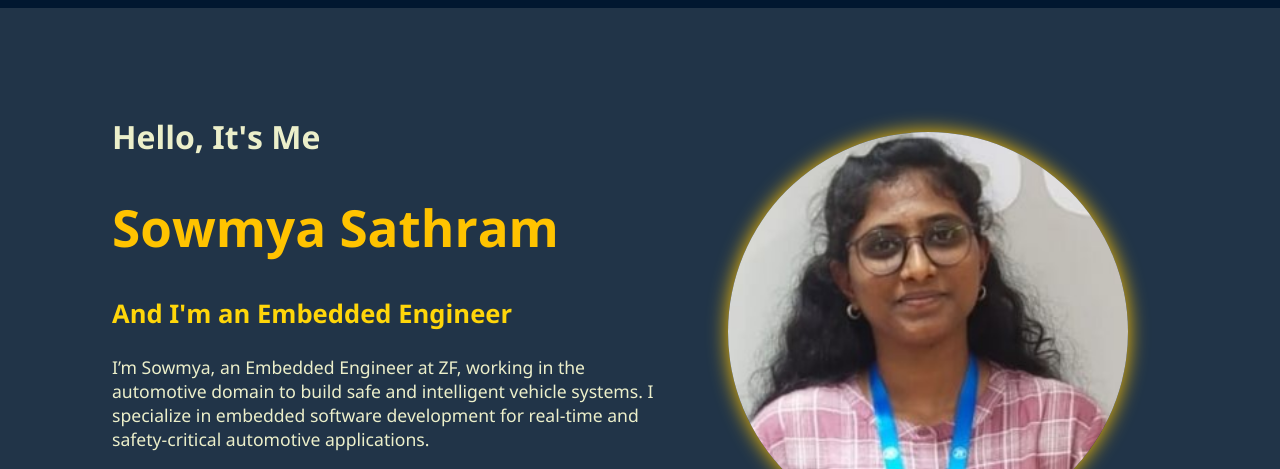
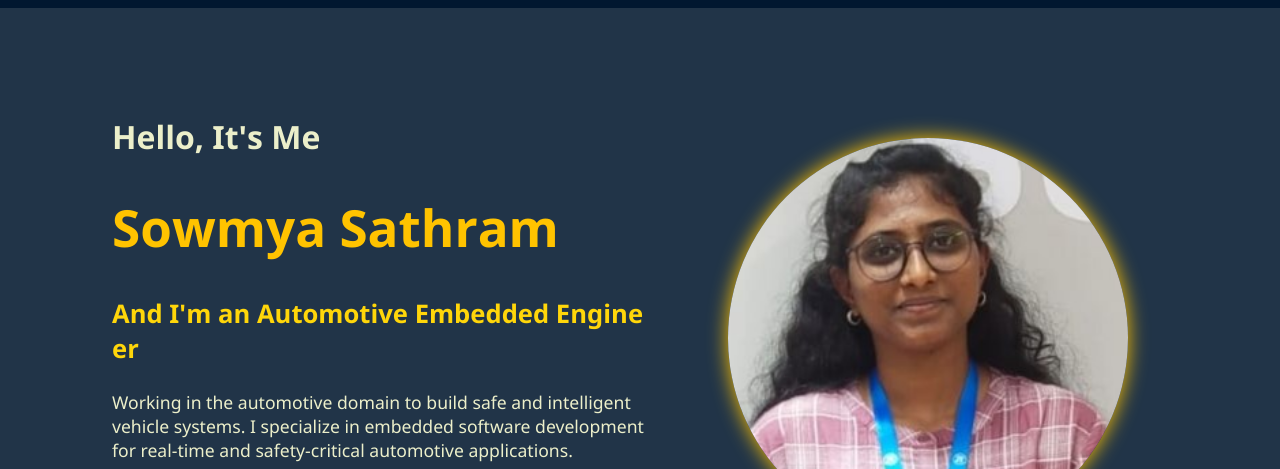
Before and after one commit to Sowmya2255/portfolio-sowmya, a plain HTML site: page index.html in a window 1280 px wide. Shown: the part 77-546 px from the top of the page. Drawn offline with Linux system fonts and the light colour scheme.

Commit message:
Update index.html

```diff
--- a/index.html
+++ b/index.html
@@ -139,7 +139,7 @@
       <h2 class="letter-animate" id="text1"></h2>
       <h1 class="letter-animate" id="text2"></h1>
       <h3 class="letter-animate" id="text3"></h3>
-      <p>I’m Sowmya, an Embedded Engineer at ZF, working in the automotive domain to build safe and intelligent vehicle systems. I specialize in embedded software development for real-time and safety-critical automotive applications.</p>
+      <p>Working in the automotive domain to build safe and intelligent vehicle systems. I specialize in embedded software development for real-time and safety-critical automotive applications.</p>
       <div class="social-icons">
         <a href="https://github.com/Sowmya2255" target="_blank"><i class="fab fa-github"></i></a>
         <a href="www.linkedin.com/in/sowmya-sathram" target="_blank"><i class="fab fa-linkedin"></i></a>
@@ -168,7 +168,7 @@
 
   animateText('text1', "Hello, It's Me");
   animateText('text2', "Sowmya Sathram");
-  animateText('text3', "And I'm an Embedded Engineer");
+  animateText('text3', "And I'm an Automotive Embedded Engineer");
 </script>
 
 </body>
```
